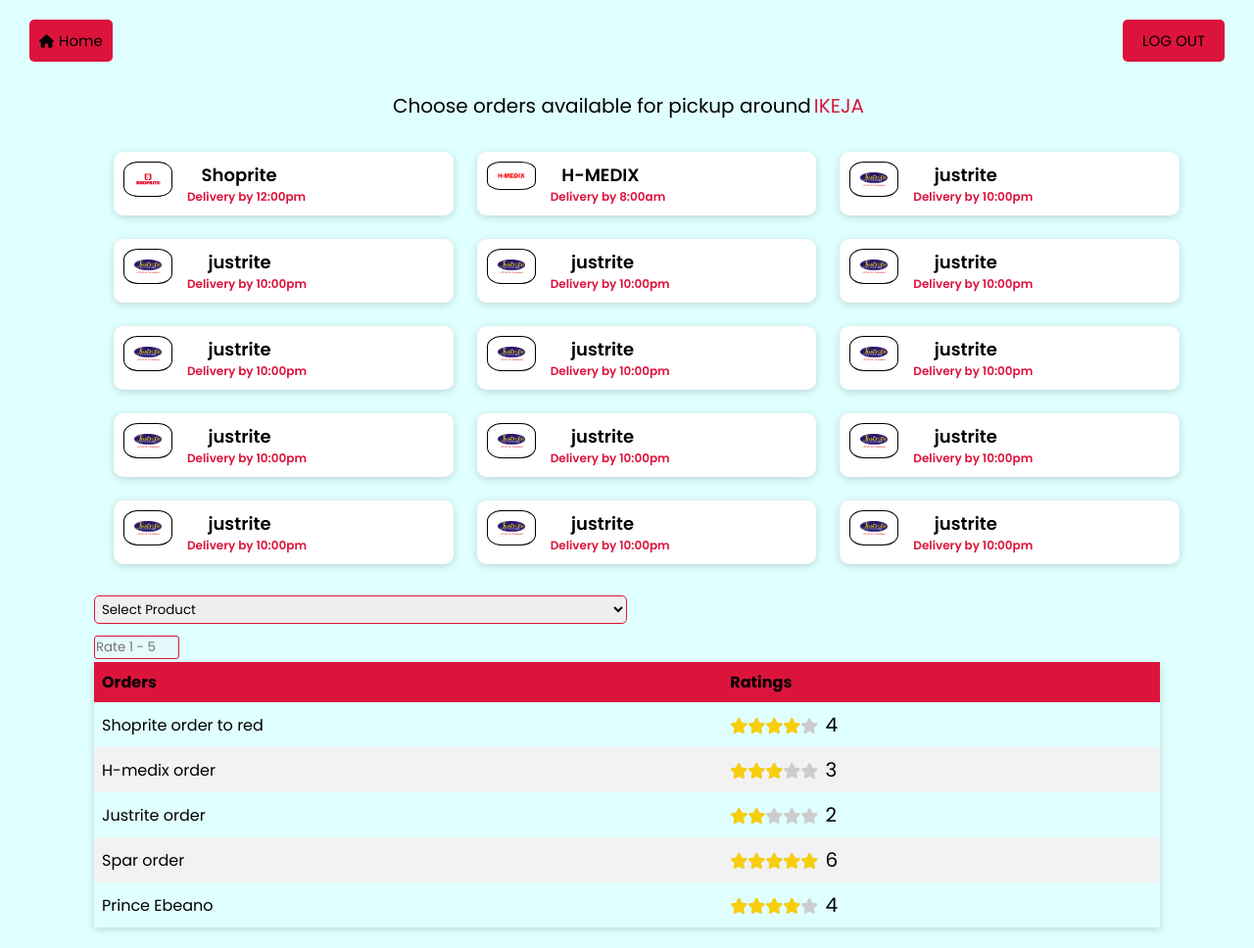
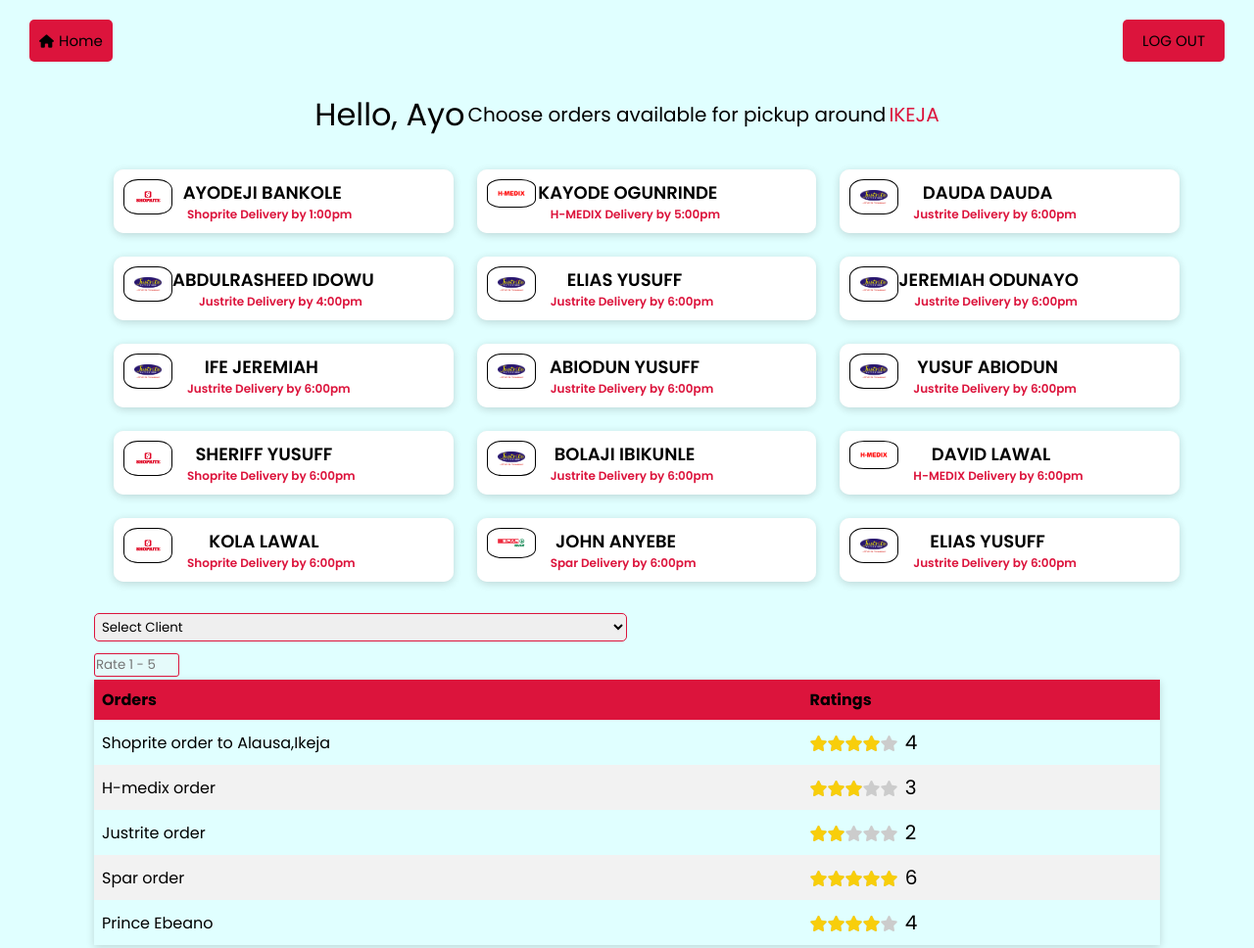
Before and after one commit to Eliasyusuff/QuickShopper_frontend, a plain HTML site: page personalshopper.html in a window 1280 px wide. Shown: the top 968 px of the page at 98% size. Drawn offline with Linux system fonts and the light colour scheme.

Commit message:
add frontend files

```diff
--- a/newstyle.css
+++ b/newstyle.css
@@ -31,7 +31,7 @@
 }
 /* Header */
 header{
-    position: fixed;
+    position: relative;
     top: 0;
     left: 0;
     width: 100%;
@@ -148,7 +148,7 @@
     font-size: 1.5rem;
     font-weight: 600;
     text-align: justify;
-    margin-bottom: 1.5rem;
+    margin-bottom: 3rem;
 }
 .shop{
     margin-top: 2rem;
@@ -175,7 +175,7 @@
 .product-img {
     width: 100%;
     /* height: auto; */
-    object-fit: cover;
+    object-fit: contain;
     margin-bottom: 0.5rem;
 }
 .product-title {
--- a/personalshopper.html
+++ b/personalshopper.html
@@ -12,12 +12,12 @@
     <link href="https://fonts.googleapis.com/css2?family=Poppins:wght@300;400;600;700&display=swap" rel="stylesheet">
 </head>
 <body>
-    <nav>
+     <nav>
         <button class="home-button"><i class="fa-solid fa-house"></i><a class="home" href="index.html">Home</a></button>
         <button class="logout"><a class="log" href="index.html">LOG OUT</a></button>
     </nav>
     <header>
-         <h1><span>Choose orders available for pickup around<span><a class ="pick" href="#">IKEJA</a></h1>
+         <h1>Hello, Ayo<span>Choose orders available for pickup around<span><a class ="pick" href="#">IKEJA</a></h1>
     </header>
     <section>
 
@@ -30,8 +30,8 @@
                             <img src="images/shoprite.png" alt="">
                         </picture>
                         <div class="shopritehead">
-                            <p class="heads">Shoprite</p>
-                            <p class="tails">Delivery by 12:00pm</p>
+                            <p class="heads">AYODEJI BANKOLE</p>
+                            <p class="tails">Shoprite Delivery by 1:00pm</p>
                         </div>
                     </div>
                 </button>
@@ -41,8 +41,8 @@
                         <img src="images/hmedix.png" alt="">
                     </picture>
                     <div class="shopritehead">
-                        <p class="heads">H-MEDIX</p>
-                        <p class="tails">Delivery by 8:00am</p>
+                        <p class="heads">KAYODE OGUNRINDE</p>
+                        <p class="tails">H-MEDIX Delivery by 5:00pm</p>
                     </div>
                 </button>
                 <button class="oa">
@@ -51,8 +51,8 @@
                             <img src="images/justrite.png" alt="">
                         </picture>
                         <div class="shopritehead">
-                            <p class="heads">justrite</p>
-                            <p class="tails">Delivery by 10:00pm</p>
+                            <p class="heads">DAUDA DAUDA</p>
+                            <p class="tails">Justrite Delivery by 6:00pm</p>
                         </div>
                 </button>
                 <button class="oa">
@@ -61,8 +61,8 @@
                             <img src="images/justrite.png" alt="">
                         </picture>
                         <div class="shopritehead">
-                            <p class="heads">justrite</p>
-                            <p class="tails">Delivery by 10:00pm</p>
+                            <p class="heads">ABDULRASHEED IDOWU</p>
+                            <p class="tails">Justrite Delivery by 4:00pm</p>
                         </div>
                 </button>
                 <button class="oa">
@@ -71,8 +71,8 @@
                             <img src="images/justrite.png" alt="">
                         </picture>
                         <div class="shopritehead">
-                            <p class="heads">justrite</p>
-                            <p class="tails">Delivery by 10:00pm</p>
+                            <p class="heads">ELIAS YUSUFF</p>
+                            <p class="tails">Justrite Delivery by 6:00pm</p>
                         </div>
                 </button>
                 <button class="oa">
@@ -81,8 +81,8 @@
                             <img src="images/justrite.png" alt="">
                         </picture>
                         <div class="shopritehead">
-                            <p class="heads">justrite</p>
-                            <p class="tails">Delivery by 10:00pm</p>
+                            <p class="heads">JEREMIAH ODUNAYO</p>
+                            <p class="tails">Justrite Delivery by 6:00pm</p>
                         </div>
                 </button>
                 <button class="oa">
@@ -91,8 +91,8 @@
                             <img src="images/justrite.png" alt="">
                         </picture>
                         <div class="shopritehead">
-                            <p class="heads">justrite</p>
-                            <p class="tails">Delivery by 10:00pm</p>
+                            <p class="heads">IFE JEREMIAH</p>
+                            <p class="tails">Justrite Delivery by 6:00pm</p>
                         </div>
                 </button>
                 <button class="oa">
@@ -101,8 +101,8 @@
                             <img src="images/justrite.png" alt="">
                         </picture>
                         <div class="shopritehead">
-                            <p class="heads">justrite</p>
-                            <p class="tails">Delivery by 10:00pm</p>
+                            <p class="heads">ABIODUN YUSUFF</p>
+                            <p class="tails">Justrite Delivery by 6:00pm</p>
                         </div>
                 </button>
                 <button class="oa">
@@ -111,8 +111,18 @@
                             <img src="images/justrite.png" alt="">
                         </picture>
                         <div class="shopritehead">
-                            <p class="heads">justrite</p>
-                            <p class="tails">Delivery by 10:00pm</p>
+                            <p class="heads">YUSUF ABIODUN</p>
+                            <p class="tails">Justrite Delivery by 6:00pm</p>
+                        </div>
+                </button>
+                <button class="oa">
+                    <div class="orders-available">
+                        <picture>
+                            <img src="images/shoprite.png" alt="">
+                        </picture>
+                        <div class="shopritehead">
+                            <p class="heads">SHERIFF YUSUFF</p>
+                            <p class="tails">Shoprite Delivery by 6:00pm</p>
                         </div>
                 </button>
                 <button class="oa">
@@ -121,8 +131,38 @@
                             <img src="images/justrite.png" alt="">
                         </picture>
                         <div class="shopritehead">
-                            <p class="heads">justrite</p>
-                            <p class="tails">Delivery by 10:00pm</p>
+                            <p class="heads">BOLAJI IBIKUNLE</p>
+                            <p class="tails">Justrite Delivery by 6:00pm</p>
+                        </div>
+                </button>
+                <button class="oa">
+                    <div class="orders-available">
+                        <picture>
+                            <img src="images/hmedix.png" alt="">
+                        </picture>
+                        <div class="shopritehead">
+                            <p class="heads">DAVID LAWAL</p>
+                            <p class="tails">H-MEDIX Delivery by 6:00pm</p>
+                        </div>
+                </button>
+                <button class="oa">
+                    <div class="orders-available">
+                        <picture>
+                            <img src="images/shoprite.png" alt="">
+                        </picture>
+                        <div class="shopritehead">
+                            <p class="heads">KOLA LAWAL</p>
+                            <p class="tails">Shoprite Delivery by 6:00pm</p>
+                        </div>
+                </button>
+                <button class="oa">
+                    <div class="orders-available">
+                        <picture>
+                            <img src="images/SPARMARKET-Logo-1.png" alt="">
+                        </picture>
+                        <div class="shopritehead">
+                            <p class="heads">JOHN ANYEBE</p>
+                            <p class="tails">Spar Delivery by 6:00pm</p>
                         </div>
                 </button>
                 <button class="oa">
@@ -131,48 +171,8 @@
                             <img src="images/justrite.png" alt="">
                         </picture>
                         <div class="shopritehead">
-                            <p class="heads">justrite</p>
-                            <p class="tails">Delivery by 10:00pm</p>
-                        </div>
-                </button>
-                <button class="oa">
-                    <div class="orders-available">
-                        <picture>
-                            <img src="images/justrite.png" alt="">
-                        </picture>
-                        <div class="shopritehead">
-                            <p class="heads">justrite</p>
-                            <p class="tails">Delivery by 10:00pm</p>
-                        </div>
-                </button>
-                <button class="oa">
-                    <div class="orders-available">
-                        <picture>
-                            <img src="images/justrite.png" alt="">
-                        </picture>
-                        <div class="shopritehead">
-                            <p class="heads">justrite</p>
-                            <p class="tails">Delivery by 10:00pm</p>
-                        </div>
-                </button>
-                <button class="oa">
-                    <div class="orders-available">
-                        <picture>
-                            <img src="images/justrite.png" alt="">
-                        </picture>
-                        <div class="shopritehead">
-                            <p class="heads">justrite</p>
-                            <p class="tails">Delivery by 10:00pm</p>
-                        </div>
-                </button>
-                <button class="oa">
-                    <div class="orders-available">
-                        <picture>
-                            <img src="images/justrite.png" alt="">
-                        </picture>
-                        <div class="shopritehead">
-                            <p class="heads">justrite</p>
-                            <p class="tails">Delivery by 10:00pm</p>
+                            <p class="heads">ELIAS YUSUFF</p>
+                            <p class="tails">Justrite Delivery by 6:00pm</p>
                         </div>
                 </button>
             </ul>
@@ -185,8 +185,8 @@
         <div class="container mt-5">
             <div class="form-group">
               <select id="product-select" class="form-control custom-select">
-                  <option value="0" disabled selected>Select Product</option>
-                  <option value="shopriteorder">Shoprite order to red</option>
+                  <option value="0" disabled selected>Select Client</option>
+                  <option value="shopriteorder">Shoprite order to Alausa,Ikeja</option>
                   <option value="hmedix">H-Medix order</option>
                   <option value="justrite">Justrite order</option>
                   <option value="spar">Spar order</option>
@@ -206,7 +206,7 @@
               </thead>
               <tbody>
                 <tr class="shopriteorder">
-                  <td>Shoprite order to red</td>
+                  <td>Shoprite order to Alausa,Ikeja</td>
                   <td>
                     <div class="stars-outer">
                       <div class="stars-inner"></div>
@@ -262,19 +262,19 @@
         <div class="feedback">
             <div class="comments">
                 <h5>Order from shoprite to reddington</h5>
-                <p class="fd">Lorem ipsum dolor sit amet consectetur, adipisicing elit. Blanditiis, cumque vero aliquam officia velit atque ipsam nobis obcaecati sed perspiciatis necessitatibus praesentium architecto modi at qui minima! Enim, accusantium consectetur.</p>
+                <p class="fd">Very fast and reliable.</p>
             </div>
             <div class="comments">
                 <h5>H-medix order</h5>
-                <p class="fd">Lorem ipsum dolor sit amet consectetur, adipisicing elit. Blanditiis, cumque vero aliquam officia velit atque ipsam nobis obcaecati sed perspiciatis necessitatibus praesentium architecto modi at qui minima! Enim, accusantium consectetur.</p>
+                <p class="fd">Late delivery.</p>
             </div>
             <div class="comments">
                 <h5>justrite order</h5>
-                <p class="fd">Lorem ipsum dolor sit amet consectetur, adipisicing elit. Blanditiis, cumque vero aliquam officia velit atque ipsam nobis obcaecati sed perspiciatis necessitatibus praesentium architecto modi at qui minima! Enim, accusantium consectetur.</p>
+                <p class="fd">Good communication.</p>
             </div>
             <div class="comments">
                 <h5>spa order</h5>
-                <p class="fd">Lorem ipsum dolor sit amet consectetur, adipisicing elit. Blanditiis, cumque vero aliquam officia velit atque ipsam nobis obcaecati sed perspiciatis necessitatibus praesentium architecto modi at qui minima! Enim, accusantium consectetur.</p>
+                <p class="fd">Not moved.</p>
             </div>
         </div>
     </section>
--- a/style2.css
+++ b/style2.css
@@ -29,6 +29,7 @@
 	color: black;
 	font-size: 1.4rem;
 	margin-top: 5px;
+
 	line-height: 2.5rem;
 	font-weight: 300;
 	letter-spacing: 0.05rem;
```
Also changed, not shown: orderpage.html (+6 -6 lines), regandlogin.html (+5 -1 lines), img/onions.jpg (added), 5 other files.
